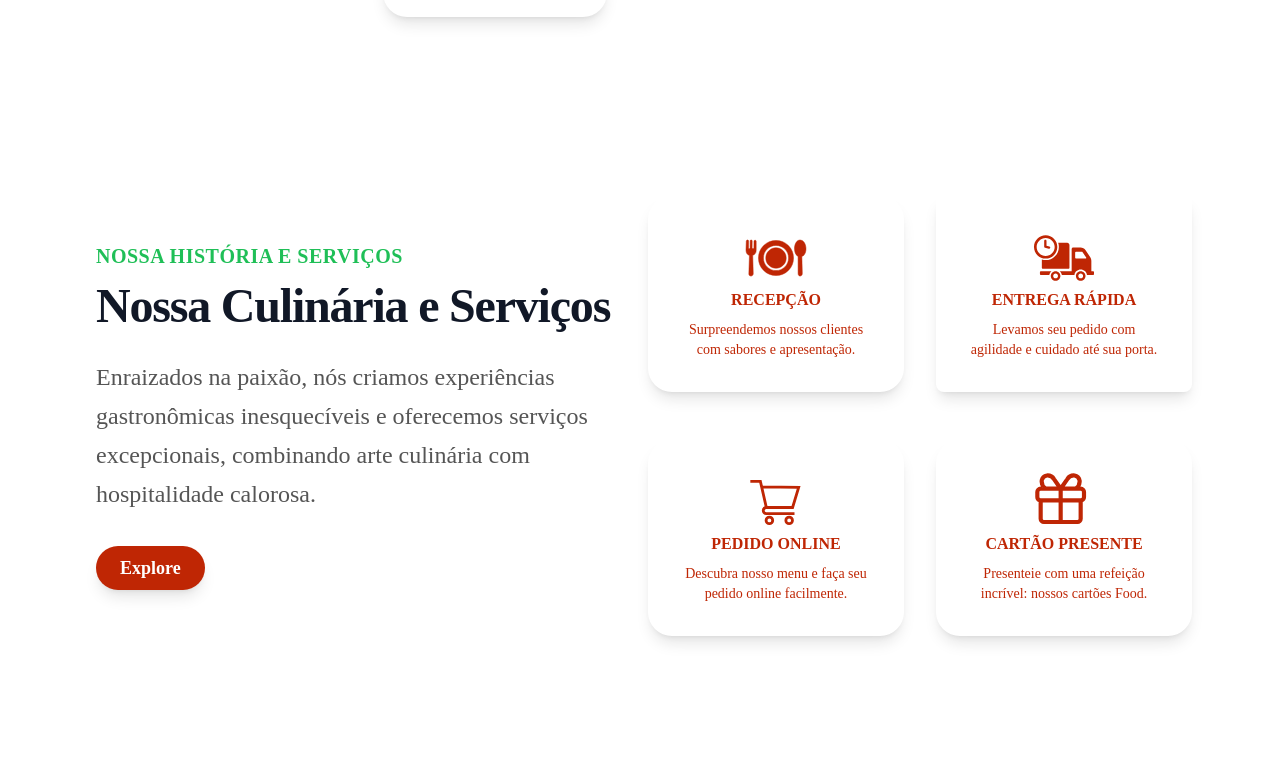
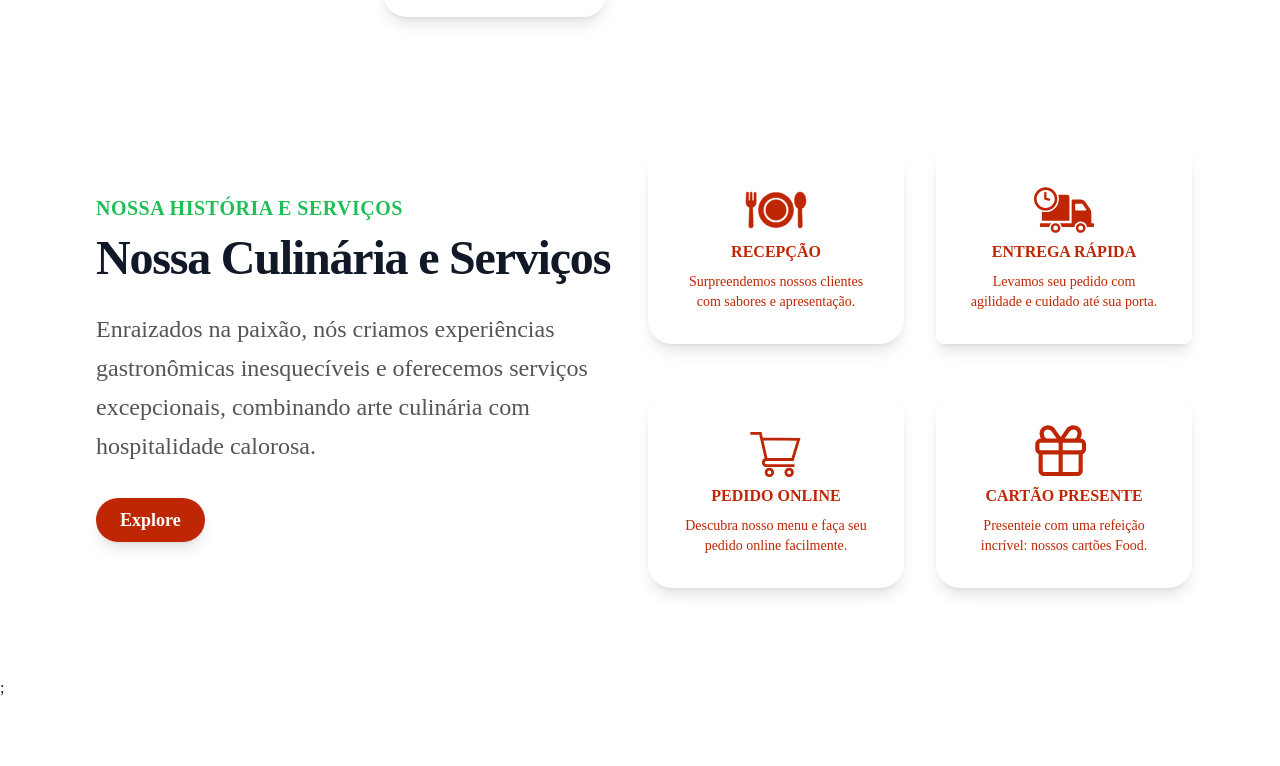
Before and after one commit to ryannardelli/landing_page_food, a Next.js app: page / in a window 1280 px wide. Shown: the part 2494-3260 px from the top of the page. Built offline with nearby package versions, Linux system fonts and the light colour scheme.

Commit message:
enviando ajustes

```diff
--- a/src/app/components/CardAbout/index.tsx
+++ b/src/app/components/CardAbout/index.tsx
@@ -2,7 +2,7 @@ export const CardAbout = () => {
   return (
     <section
       id="features"
-      className="px-2 space-y-6 py-8 md:py-12 lg:py-24 max-w-5x1 mx-auto"
+      className="px-2 space-y-6 py-8 md:py-12 lg:py-12 max-w-5x1 mx-auto"
     >
       <div className="mx-auto grid justify-center gap-12 md:gap-12 max-md:gap-x-12 lg:gap-x-44 xl:gap-12 2x1:gap-12 sm:grid-cols-2 md:max-w-[64rem]md:grid-cols-2">
         <div className="relative text-center overflow overflow-hidden rounded-3xl border-0 shadow-lg p-2 w-64">
```
